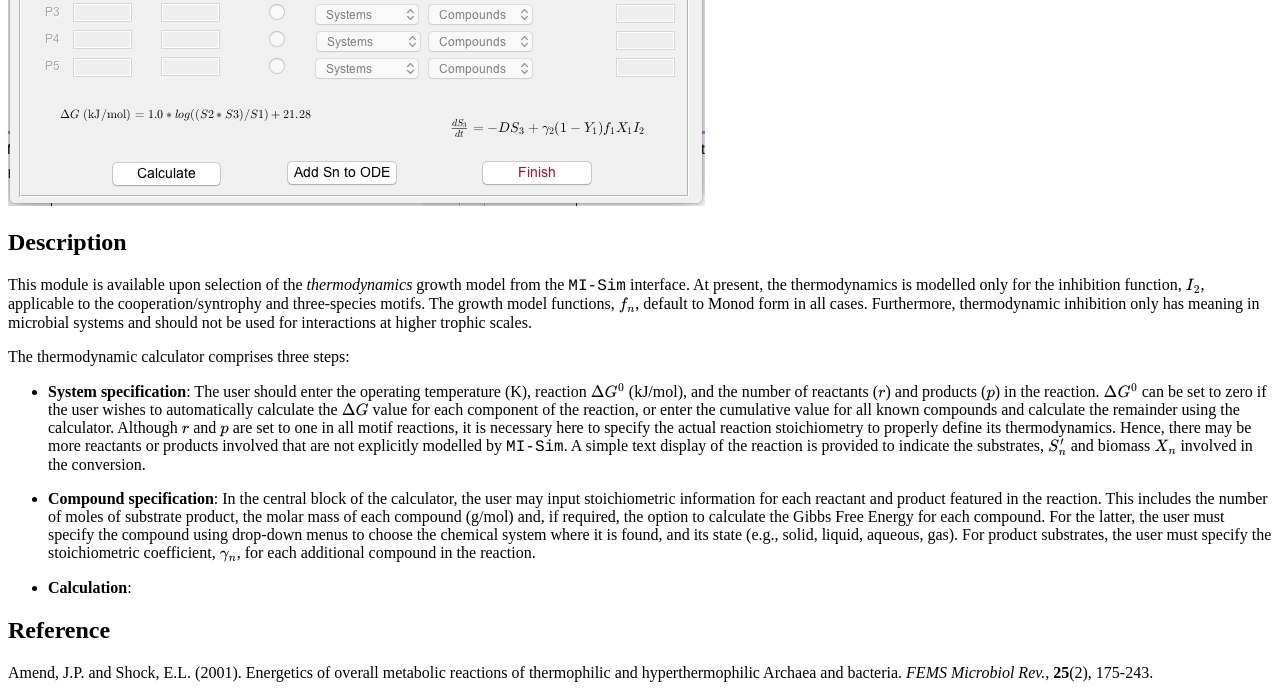
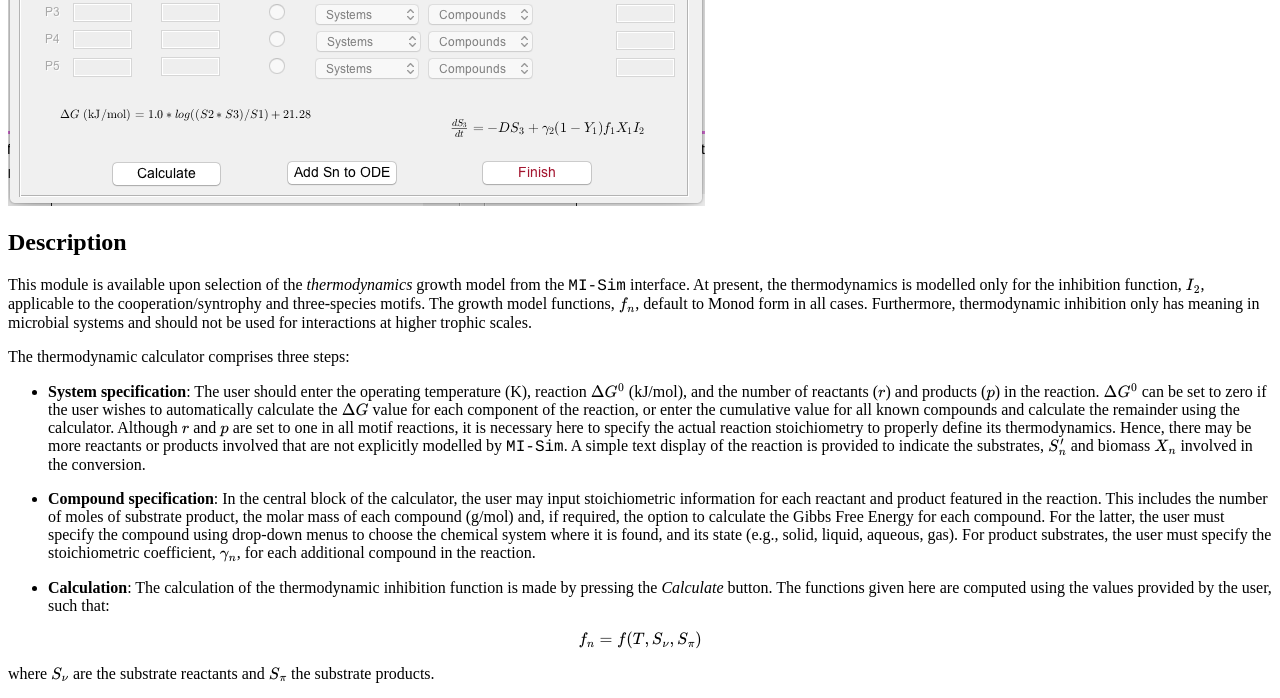
Before and after one commit to MI-SIM/MI-SIM.github.io, a Jekyll site: the page built from _posts/01-01-17-thermodynamics.md, in a window 1280 px wide and 900 px high, scrolled down 823 px, cut to the strip 0-698 px from the top of the window. Built offline with Jekyll 4.4.1, drawn with Linux system fonts in a browser that asks for light colours; formulas are drawn with MathJax 3; a style sheet for code colours, icons or effects is not loaded.

Commit message:
Added thermodynamics description

```diff
--- a/_posts/01-01-17-thermodynamics.md
+++ b/_posts/01-01-17-thermodynamics.md
@@ -38,9 +38,14 @@ to calculate the Gibbs Free Energy for each compound. For the latter, the user m
 system where it is found, and its state (e.g., solid, liquid, aqueous, gas). For product substrates, the user must specify the stoichiometric
 coefficient, $\gamma_n$, for each additional compound in the reaction.
 
-* **Calculation**:
+* **Calculation**: The calculation of the thermodynamic inhibition function is made by pressing the *Calculate* button. The functions given here are
+computed using the values provided by the user, such that:
 
-## Reference
+$$f_n = f(T,S_\nu,S_\pi)$$
+
+where $S_\nu$ are the substrate reactants and $S_\pi$ the substrate products.
+
+### Reference
 
 Amend, J.P. and  Shock, E.L. (2001). Energetics of overall metabolic reactions of thermophilic and hyperthermophilic Archaea and bacteria.
 *FEMS Microbiol Rev.*, **25**(2), 175-243.
```
